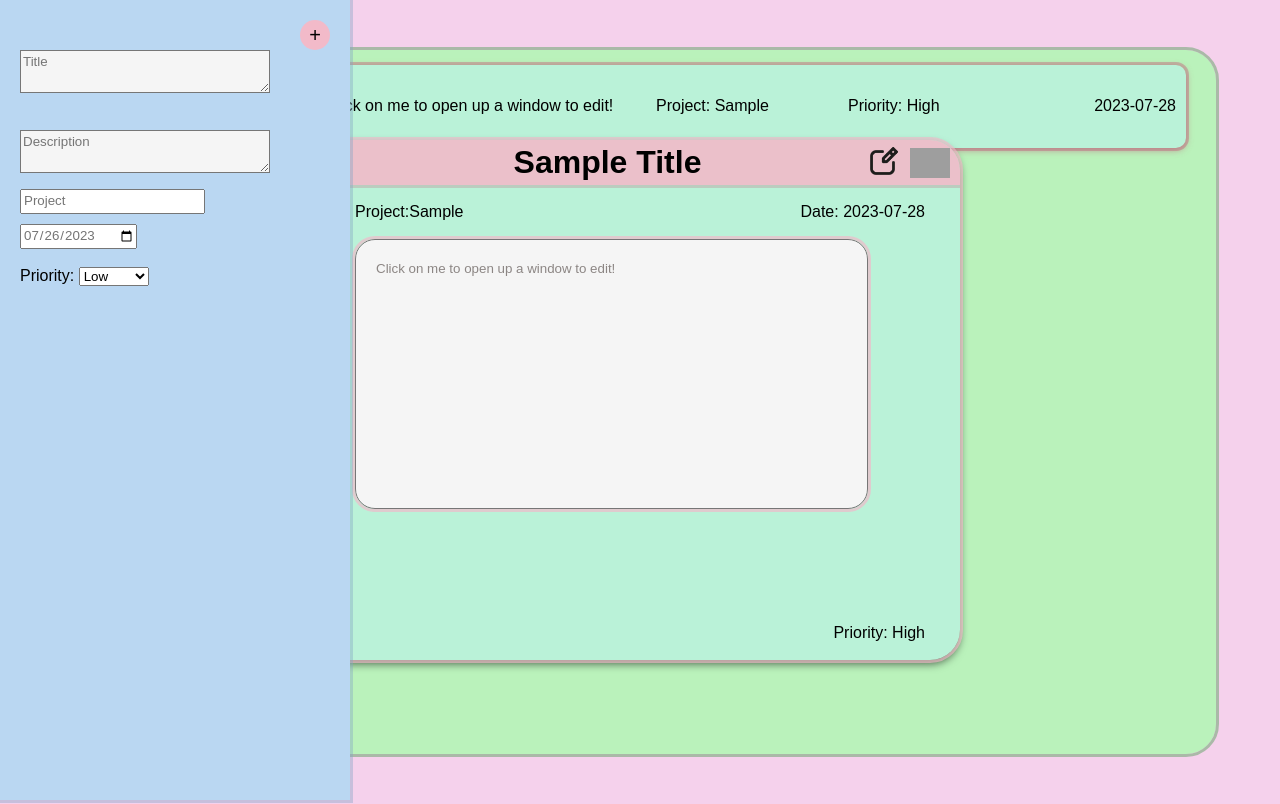
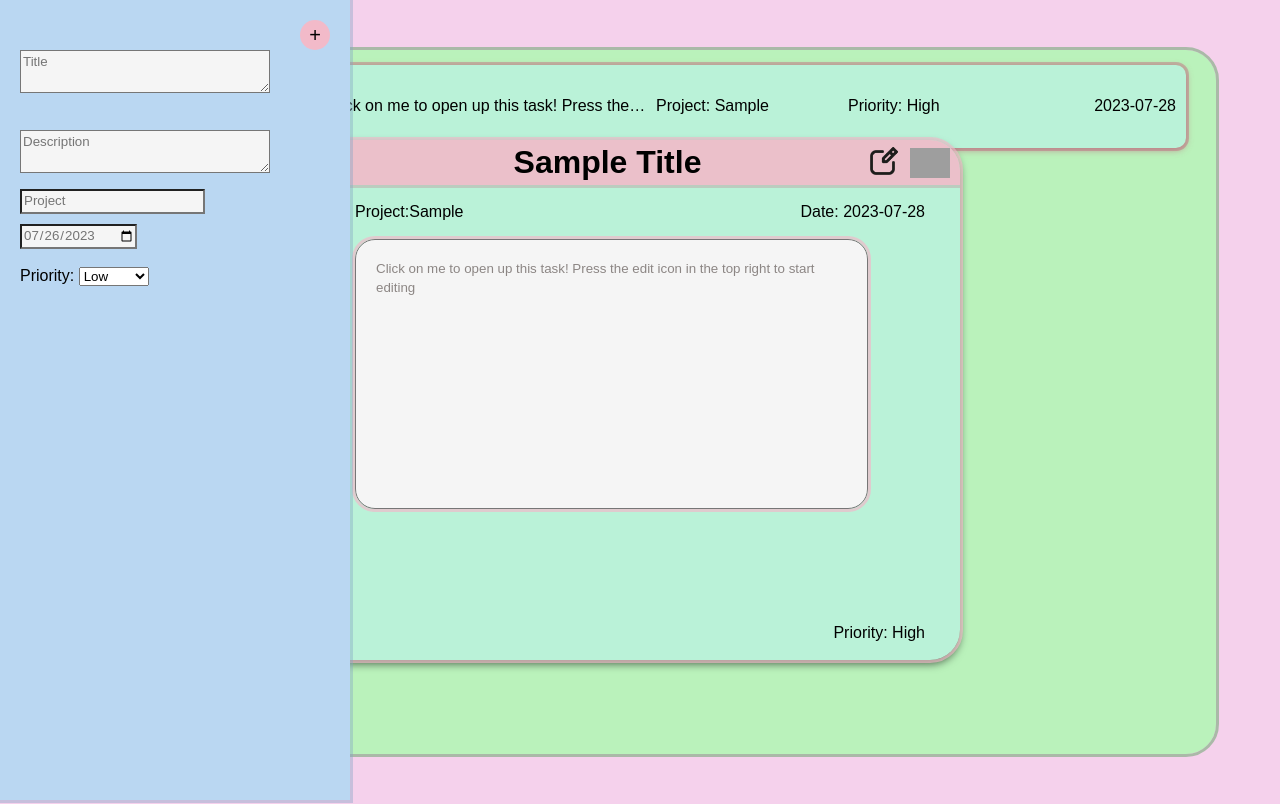
Before and after one commit to Slicepop/ToDo, a React (Vite) app in the folder ToDoProject/: page / in a window 1280 px wide. Both pictures are taken after a click on the element 635 px from the left and 106 px from the top of the page. Built offline with nearby package versions, Linux system fonts and the light colour scheme; grey boxes are pictures that could not be loaded.

Commit message:
added editable priority

```diff
--- a/ToDoProject/src/Mainwindow.jsx
+++ b/ToDoProject/src/Mainwindow.jsx
@@ -14,7 +14,7 @@ export default function Mainwindow() {
             //default sample task
             id: numberOfTasks - 1,
             title: "Sample Title",
-            description: "Click on me to open up a window to edit!",
+            description: "Click on me to open up this task! Press the edit icon in the top right to start editing",
             project: "Sample",
             priority: "High",
             date: "2023-07-28",
--- a/ToDoProject/src/Popup.jsx
+++ b/ToDoProject/src/Popup.jsx
@@ -14,8 +14,8 @@ export default function Popup(props) {
     var title = props.item.title
     const [description, setDescription] = useState(props.item.description)
     var project = props.item.project
-    var priority = props.item.priority
     const [date, setDate] = useState(props.item.date)
+    const [priority, setPriority] = useState(props.item.priority)
 
 
 
@@ -114,7 +114,19 @@ export default function Popup(props) {
                     ></textarea>
 
                     <p className='window--mode'>{isEdit ? 'Edit Mode' : ''}</p>
-                    <p className='window--priority'>Priority: {props.item.priority}</p>
+                    {
+                        isEdit ?
+                            <select className='selectPriority' defaultValue={props.item.priority} name="" id="selectPriority"
+                                onChange={change => setPriority(change.target.value)}
+                            >
+                                <option value="High">High</option>
+                                <option value="Medium">Medium</option>
+                                <option value="Low">Low</option>
+
+                            </select>
+                            :
+                            <p className='window--priority'>Priority: {props.item.priority}</p>
+                    }
                 </div>
             </div >
         </ Draggable >
--- a/ToDoProject/src/popup.css
+++ b/ToDoProject/src/popup.css
@@ -124,6 +124,14 @@
   margin-right: 35px;
 }
 
+.selectPriority {
+  position: absolute;
+  bottom: 0;
+  right: 0;
+  margin-right: 35px;
+  margin-bottom: 25px;
+}
+
 @media (max-width: 600px) {
   .window {
     height: 45vh;
--- a/ToDoProject/src/sidebar.css
+++ b/ToDoProject/src/sidebar.css
@@ -74,6 +74,14 @@ h2 {
   transition: right 1s;
 }
 
+#project {
+  background-color: whitesmoke;
+}
+
+.dates {
+  background-color: whitesmoke;
+}
+
 .rightwindow:hover {
   right: 0;
 }
```
